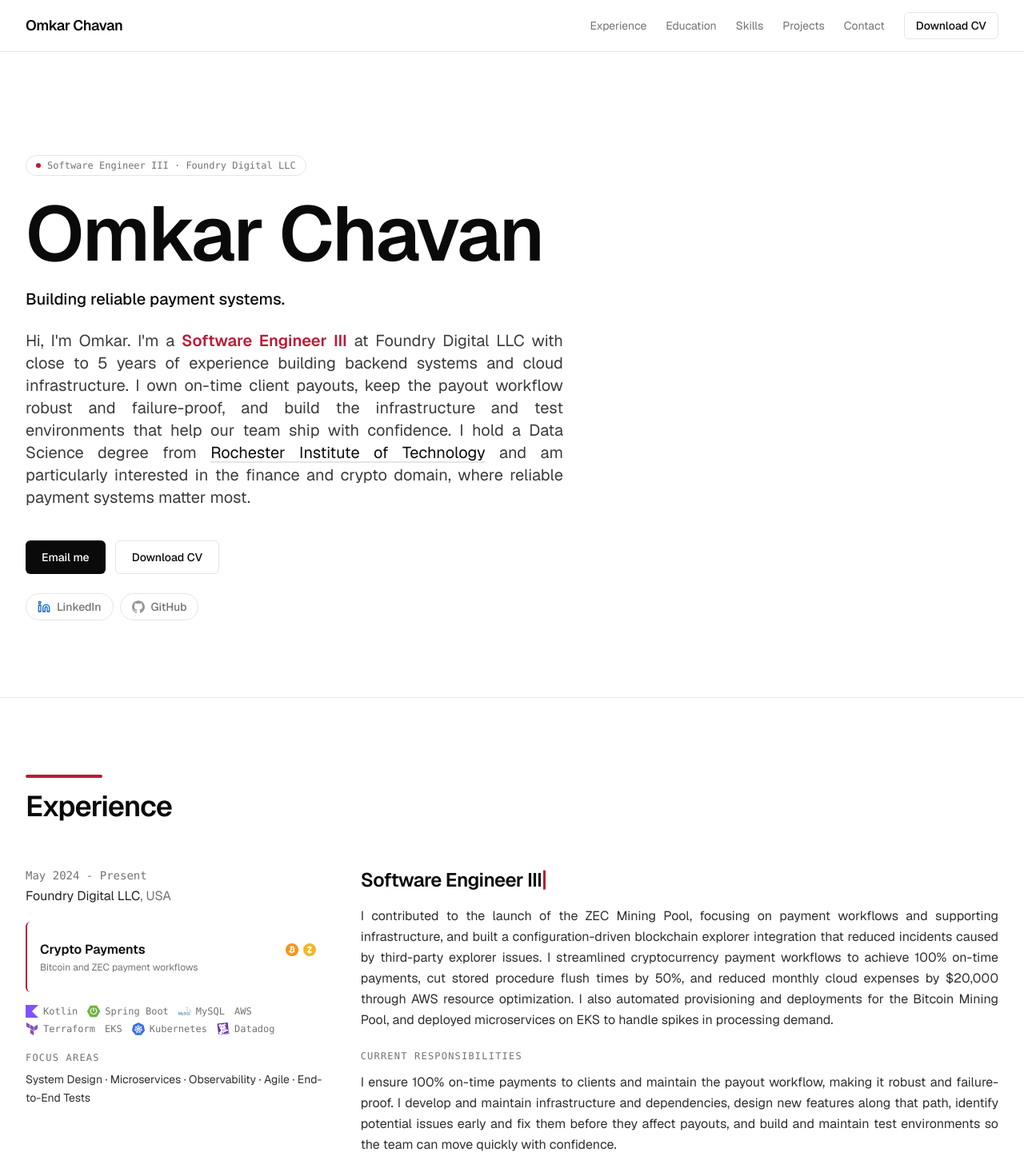
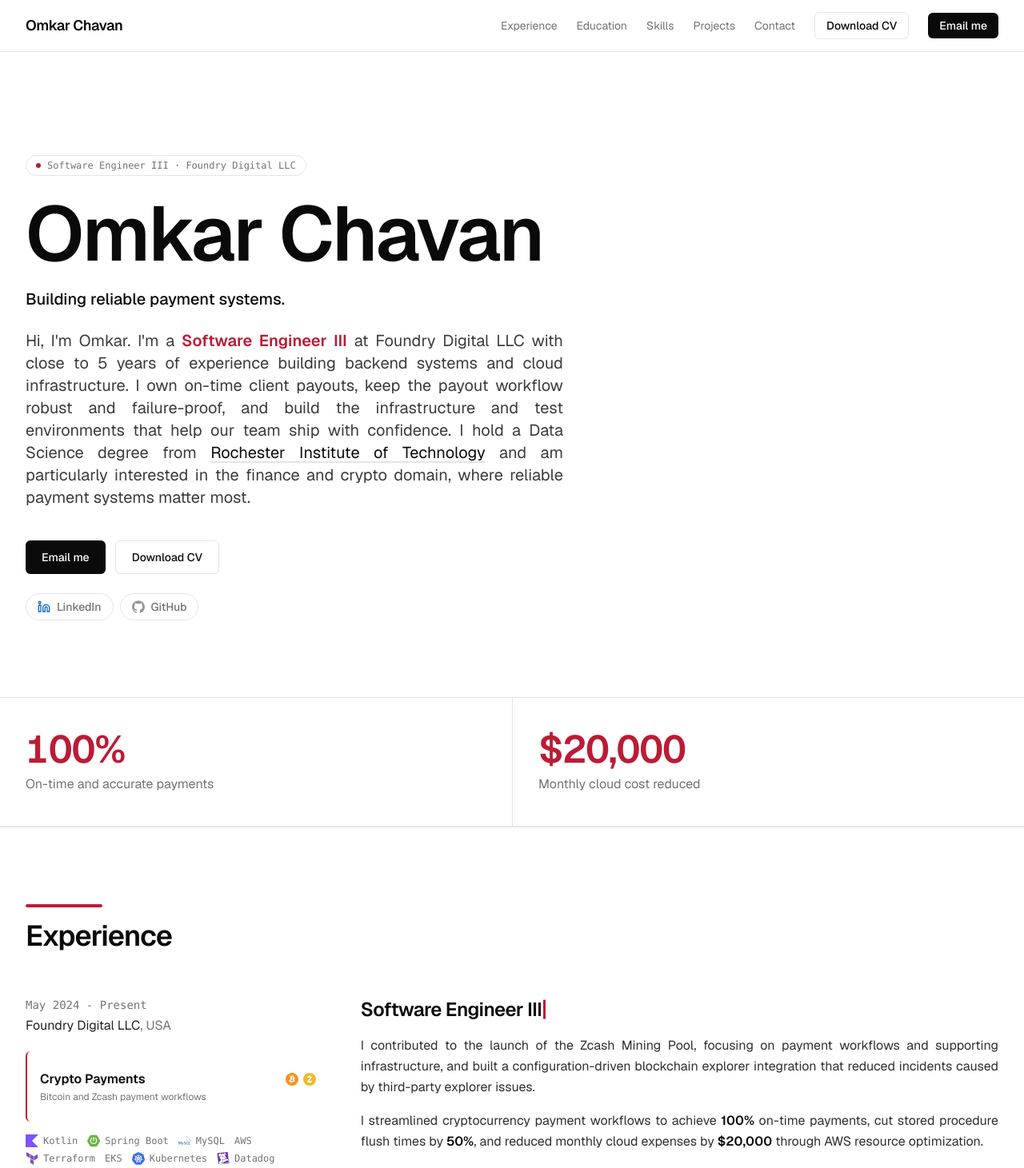
Before and after one commit to comkar893/comkar893.github.io, a Next.js app: page / in a window 1280 px wide. Shown: the top 1461 px of the page at 80% size. Built offline with nearby package versions, Linux system fonts and the light colour scheme.

Commit message:
Improve Wording

```diff
--- a/src/app/page.tsx
+++ b/src/app/page.tsx
@@ -6,6 +6,7 @@ import CvItem from '@/components/cv-item';
 import { educationData, experienceData, skillsData, projectData, publicationData } from '@/data/cv';
 import type { Skill } from '@/data/cv';
 import SkillsMap from '@/components/skills-map';
+import ImpactStrip from '@/components/impact-strip';
 
 export default function HomePage() {
   // IDEs are left off the site; they still appear in the CV.
@@ -23,6 +24,8 @@ export default function HomePage() {
       <Header />
       <main className="flex-grow">
         <HeroAboutSection />
+
+        <ImpactStrip />
 
         <SectionWrapper
           id="experience"
--- a/src/components/cv-item.tsx
+++ b/src/components/cv-item.tsx
@@ -1,6 +1,6 @@
 'use client';
 
-import type { FC } from 'react';
+import type { FC, ReactNode } from 'react';
 import { useState } from 'react';
 import { ArrowUpRight, ChevronDown } from 'lucide-react';
 import TypedTitle from '@/components/typed-title';
@@ -22,13 +22,28 @@ const linkLabel: Record<CvItemProps['type'], string> = {
   publication: 'Read publication',
 };
 
+// Bolds measurable results (percentages, dollar amounts, minutes) so they stand out when scanning.
+const METRIC = /(\$\d[\d,]*|\d+%|\d+–\d+ minutes|\d+ minutes)/g;
+function emphasize(text: string): ReactNode[] {
+  return text.split(METRIC).map((part, i) =>
+    i % 2 === 1 ? (
+      <strong key={i} className="font-semibold text-foreground">
+        {part}
+      </strong>
+    ) : (
+      part
+    )
+  );
+}
+
 // Logo for a tag, when the same technology appears in the Skills section.
 const brandByName = new Map(skillsData.map((skill) => [skill.name, skillBrandIcons[skill.id]]));
 
 // Two columns: context on the left (period, company, domains, tech stack), the work itself on the right.
 const CvItem: FC<CvItemProps> = ({ item, type }) => {
-  const descriptions = Array.isArray(item.description) ? item.description : [item.description];
-  const isList = descriptions.length > 1;
+  // A string description may hold several paragraphs separated by a blank line; an array renders as a bulleted list.
+  const descriptions = Array.isArray(item.description) ? item.description : item.description.split('\n\n');
+  const isList = Array.isArray(item.description) && item.description.length > 1;
   const [showCourses, setShowCourses] = useState(false);
   const [showFocus, setShowFocus] = useState(false);
   const hasFocus = Boolean((item.tags && item.tags.length > 0) || (item.practices && item.practices.length > 0));
@@ -74,7 +89,7 @@ const CvItem: FC<CvItemProps> = ({ item, type }) => {
             aria-controls={`focus-${item.id}`}
             className="mt-5 inline-flex items-center gap-1.5 rounded-sm text-sm font-medium text-accent underline-offset-4 hover:underline focus-visible:outline-none focus-visible:ring-2 focus-visible:ring-ring md:hidden"
           >
-            Skills &amp; focus areas
+            Skills &amp; Focus Areas
             <ChevronDown className={cn('h-4 w-4 transition-transform duration-200', showFocus && 'rotate-180')} aria-hidden="true" />
           </button>
         )}
@@ -106,7 +121,7 @@ const CvItem: FC<CvItemProps> = ({ item, type }) => {
         )}
         {item.practices && item.practices.length > 0 && (
           <div className="mt-5">
-            <h4 className="font-mono text-xs uppercase tracking-widest text-muted-foreground">Focus Areas</h4>
+            <h4 className="text-sm font-medium text-muted-foreground">Focus Areas</h4>
             <p className="mt-2 text-sm leading-relaxed text-foreground/85">{item.practices.join(' · ')}</p>
           </div>
         )}
@@ -135,13 +150,17 @@ const CvItem: FC<CvItemProps> = ({ item, type }) => {
             ))}
           </ul>
         ) : (
-          <p className="mt-4 text-justify leading-relaxed text-foreground/85">{descriptions[0]}</p>
+          descriptions.map((paragraph, index) => (
+            <p key={index} className="mt-4 text-justify leading-relaxed text-foreground/85">
+              {emphasize(paragraph)}
+            </p>
+          ))
         )}
 
         {item.responsibilities && (
           <div className="mt-6">
-            <h4 className="font-mono text-xs uppercase tracking-widest text-muted-foreground">Current responsibilities</h4>
-            <p className="mt-3 text-justify leading-relaxed text-foreground/85">{item.responsibilities}</p>
+            <h4 className="text-sm font-medium text-muted-foreground">Current Responsibilities</h4>
+            <p className="mt-3 text-justify leading-relaxed text-foreground/85">{emphasize(item.responsibilities)}</p>
           </div>
         )}
 
@@ -154,7 +173,7 @@ const CvItem: FC<CvItemProps> = ({ item, type }) => {
               aria-expanded={showCourses}
               aria-controls={`courses-${item.id}`}
             >
-              Relevant coursework ({item.courses.length})
+              Relevant Coursework ({item.courses.length})
               <ChevronDown className={cn('h-4 w-4 transition-transform duration-200', showCourses && 'rotate-180')} aria-hidden="true" />
             </button>
             {showCourses && (
--- a/src/components/header.tsx
+++ b/src/components/header.tsx
@@ -29,12 +29,18 @@ const Header: FC = () => {
             </Link>
           ))}
           <Link
-            href="/omkar-cv.pdf"
+            href="/omkar-chavan.pdf"
             download
             className="rounded-md border border-border px-3.5 py-1.5 text-sm font-medium text-foreground transition-colors duration-200 hover:border-accent hover:text-accent focus-visible:outline-none focus-visible:ring-2 focus-visible:ring-ring"
           >
             Download CV
           </Link>
+          <a
+            href="mailto:comkar893@gmail.com"
+            className="rounded-md bg-foreground px-3.5 py-1.5 text-sm font-medium text-background transition-opacity duration-200 hover:opacity-85 focus-visible:outline-none focus-visible:ring-2 focus-visible:ring-ring focus-visible:ring-offset-2 focus-visible:ring-offset-background"
+          >
+            Email me
+          </a>
         </nav>
 
         <div className="md:hidden">
@@ -56,9 +62,17 @@ const Header: FC = () => {
                   </SheetClose>
                 ))}
                 <SheetClose asChild>
-                  <Link href="/omkar-cv.pdf" download className="mt-4 rounded-md border border-border px-3 py-3 text-center text-base font-medium text-foreground hover:border-accent hover:text-accent">
+                  <Link href="/omkar-chavan.pdf" download className="mt-4 rounded-md border border-border px-3 py-3 text-center text-base font-medium text-foreground hover:border-accent hover:text-accent">
                     Download CV
                   </Link>
+                </SheetClose>
+                <SheetClose asChild>
+                  <a
+                    href="mailto:comkar893@gmail.com"
+                    className="mt-2 rounded-md bg-foreground px-3 py-3 text-center text-base font-medium text-background hover:opacity-85"
+                  >
+                    Email me
+                  </a>
                 </SheetClose>
               </nav>
             </SheetContent>
--- /dev/null
+++ b/src/components/impact-strip.tsx
@@ -0,0 +1,24 @@
+import type { FC } from 'react';
+import { impactHighlights } from '@/data/cv';
+
+// One row of key results directly under the hero. Figures come from impactHighlights in cv.ts.
+const ImpactStrip: FC = () => {
+  return (
+    <section aria-label="Key results" className="border-y border-border bg-card">
+      <ul
+        className={`container mx-auto grid max-w-screen-xl grid-cols-1 divide-y divide-border px-4 sm:px-6 md:divide-x md:divide-y-0 lg:px-8 ${
+          impactHighlights.length === 2 ? 'md:grid-cols-2' : 'md:grid-cols-3'
+        }`}
+      >
+        {impactHighlights.map((item) => (
+          <li key={item.label} className="py-8 text-center md:px-8 md:py-10 md:text-left md:first:pl-0 md:last:pr-0">
+            <p className="text-4xl font-semibold tabular-nums tracking-tight text-accent md:text-5xl">{item.value}</p>
+            <p className="mt-2 text-base text-muted-foreground">{item.label}</p>
+          </li>
+        ))}
+      </ul>
+    </section>
+  );
+};
+
+export default ImpactStrip;
--- a/src/components/sections/hero-about-section.tsx
+++ b/src/components/sections/hero-about-section.tsx
@@ -81,7 +81,7 @@ const HeroAboutSection: FC = () => {
               Email me
             </a>
             <a
-              href="/omkar-cv.pdf"
+              href="/omkar-chavan.pdf"
               download
               className="inline-flex items-center justify-center rounded-md border border-border px-5 py-2.5 text-sm font-medium text-foreground transition-colors hover:border-accent hover:text-accent focus-visible:outline-none focus-visible:ring-2 focus-visible:ring-ring focus-visible:ring-offset-2 focus-visible:ring-offset-background"
             >
--- a/src/data/cv.ts
+++ b/src/data/cv.ts
@@ -86,12 +86,12 @@ export const experienceData: CvEntry[] = [
     subtitle: 'Foundry Digital LLC',
     period: 'May 2024 - Present',
     description:
-      'I contributed to the launch of the ZEC Mining Pool, focusing on payment workflows and supporting infrastructure, and built a configuration-driven blockchain explorer integration that reduced incidents caused by third-party explorer issues. I streamlined cryptocurrency payment workflows to achieve 100% on-time payments, cut stored procedure flush times by 50%, and reduced monthly cloud expenses by $20,000 through AWS resource optimization. I also automated provisioning and deployments for the Bitcoin Mining Pool, and deployed microservices on EKS to handle spikes in processing demand.',
+      'I contributed to the launch of the Zcash Mining Pool, focusing on payment workflows and supporting infrastructure, and built a configuration-driven blockchain explorer integration that reduced incidents caused by third-party explorer issues.\n\nI streamlined cryptocurrency payment workflows to achieve 100% on-time payments, cut stored procedure flush times by 50%, and reduced monthly cloud expenses by $20,000 through AWS resource optimization.\n\nI also automated provisioning and deployments for the Bitcoin Mining Pool, and deployed microservices on EKS to handle spikes in processing demand.',
     responsibilities:
       'I ensure 100% on-time payments to clients and maintain the payout workflow, making it robust and failure-proof. I develop and maintain infrastructure and dependencies, design new features along that path, identify potential issues early and fix them before they affect payouts, and build and maintain test environments so the team can move quickly with confidence.',
     location: 'USA',
     domains: [
-      { name: 'Crypto Payments', detail: 'Bitcoin and ZEC payment workflows', icons: [siBitcoin, siZcash] },
+      { name: 'Crypto Payments', detail: 'Bitcoin and Zcash payment workflows', icons: [siBitcoin, siZcash] },
     ],
     tags: ['Kotlin', 'Spring Boot', 'MySQL', 'AWS', 'Terraform', 'EKS', 'Kubernetes', 'Datadog'],
     practices: ['System Design', 'Microservices', 'Observability', 'Agile', 'End-to-End Tests'],
@@ -105,7 +105,7 @@ export const experienceData: CvEntry[] = [
     subtitle: 'Foundry Digital LLC',
     period: 'Jan 2024 - May 2024 & May 2023 - Dec 2023',
     description:
-      'I built Python scripts that validate data between database instances in about 20 minutes, replacing manual comparison, and containerized them with Docker to automate dependency installation and environment setup. I optimized continuous Kafka ingestion into MySQL, reducing processing time from 25–30 minutes to 2–3 minutes, and tuned Spring Boot API endpoints and scheduled jobs to improve processing speed and response times. I configured Datadog alerts for newly integrated API endpoints so third-party connection errors could be caught and resolved quickly, and set up a baseline for integration tests across micro-services, enabling early issue detection and more reliable production deployments.',
+      'I built Python scripts that validate data between database instances in about 20 minutes, replacing manual comparison, and containerized them with Docker to automate dependency installation and environment setup.\n\nI optimized continuous Kafka ingestion into MySQL, reducing processing time from 25–30 minutes to 2–3 minutes, and tuned Spring Boot API endpoints and scheduled jobs to improve processing speed and response times.\n\nI configured Datadog alerts for newly integrated API endpoints so third-party connection errors could be caught and resolved quickly, and set up a baseline for integration tests across micro-services, enabling early issue detection and more reliable production deployments.',
     location: 'USA',
     domains: [{ name: 'Bitcoin Pool', detail: 'Kafka pipelines, data validation, and API monitoring' }],
     tags: ['Python', 'Docker', 'Datadog', 'MySQL', 'Kafka', 'Spring Boot'],
@@ -120,7 +120,7 @@ export const experienceData: CvEntry[] = [
     subtitle: 'Tata Consultancy Services',
     period: 'Nov 2020 - July 2022',
     description:
-      'I engineered the end-to-end cloning flow for Invention Declaration Forms using Spring Boot, Java, PostgreSQL and Angular, improving workflow efficiency and cross-jurisdiction compatibility. I designed and implemented a database schema optimized for retrieval through advanced SQL joins across multiple tables, and integrated APIs with the user interface for seamless data flow. I built an Angular interface for viewing form details, with role-based access for inventors and authorities. I also used Kafka to synchronize data in real time between IPRMS and TIPAR modules, eliminating latency issues in the legacy system.',
+      'I engineered the end-to-end cloning flow for Invention Declaration Forms using Spring Boot, Java, PostgreSQL and Angular, improving workflow efficiency and cross-jurisdiction compatibility.\n\nI designed and implemented a database schema optimized for retrieval through advanced SQL joins across multiple tables, and integrated APIs with the user interface for seamless data flow. I built an Angular interface for viewing form details, with role-based access for inventors and authorities.\n\nI also used Kafka to synchronize data in real time between IPRMS and TIPAR modules, eliminating latency issues in the legacy system.',
     location: 'India',
     domains: [{ name: 'Intellectual Property', detail: 'Invention declaration forms and patent workflows' }],
     tags: ['Java', 'Spring Boot', 'PostgreSQL', 'Angular', 'Kafka'],
@@ -163,10 +163,8 @@ export interface ImpactHighlight {
 
 // Each figure is copied from an existing experience bullet. Do not add figures that aren't in experienceData.
 export const impactHighlights: ImpactHighlight[] = [
-  { value: '$20,000', label: 'Monthly cloud cost reduced while keeping performance', source: 'Software Engineer II, Foundry Digital' },
-  { value: '50%', label: 'Reduction in stored procedure flush times', source: 'Software Engineer II, Foundry Digital' },
-  { value: '100%', label: 'On-time cryptocurrency payments', source: 'Software Engineer II, Foundry Digital' },
-  { value: '25–30 min → 2–3 min', label: 'Kafka data ingestion processing time', source: 'Data Analyst Intern, Foundry Digital' },
+  { value: '100%', label: 'On-time and accurate payments', source: 'Foundry Digital' },
+  { value: '$20,000', label: 'Monthly cloud cost reduced', source: 'Foundry Digital' },
 ];
 
 export const skillsData: Skill[] = [
@@ -184,7 +182,7 @@ export const skillsData: Skill[] = [
   { id: 'sk20', name: 'Next.js', category: 'Frameworks & Libraries', icon: Cable },
   { id: 'sk21', name: 'React', category: 'Frameworks & Libraries', icon: Atom },
   // Cloud & DevOps
-  { id: 'sk9', name: 'Amazon Web Services (AWS)', category: 'Cloud & DevOps', icon: Cloud },
+  { id: 'sk9', name: 'AWS', category: 'Cloud & DevOps', icon: Cloud },
   { id: 'sk10', name: 'Terraform', category: 'Cloud & DevOps', icon: Layers },
   { id: 'sk11', name: 'Kubernetes', category: 'Cloud & DevOps', icon: Container },
   { id: 'sk12', name: 'Docker', category: 'Cloud & DevOps', icon: Package },
```
Also changed, not shown: src/components/skills-map.tsx (+4 -4 lines), 2 other files (tests, documents, lock files or other folders).
